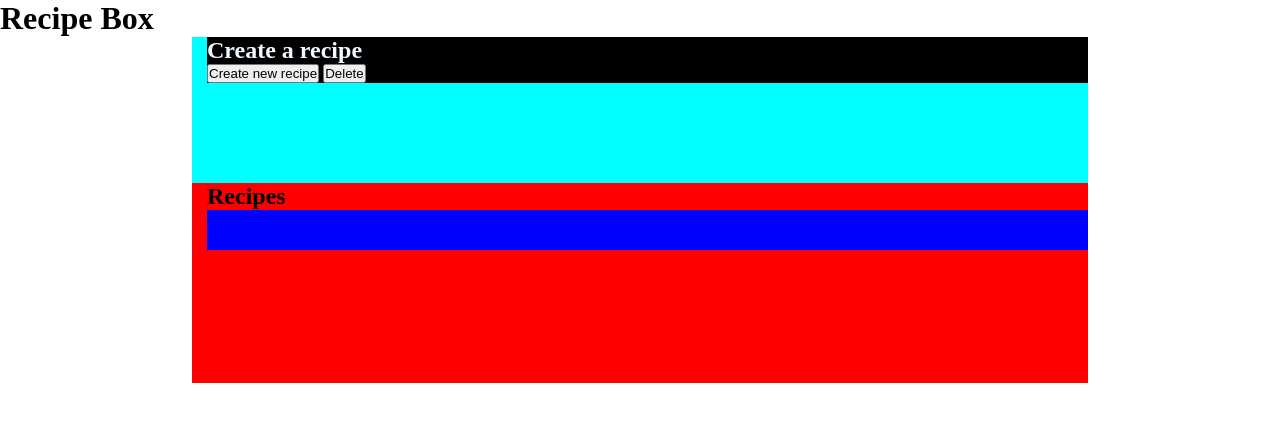
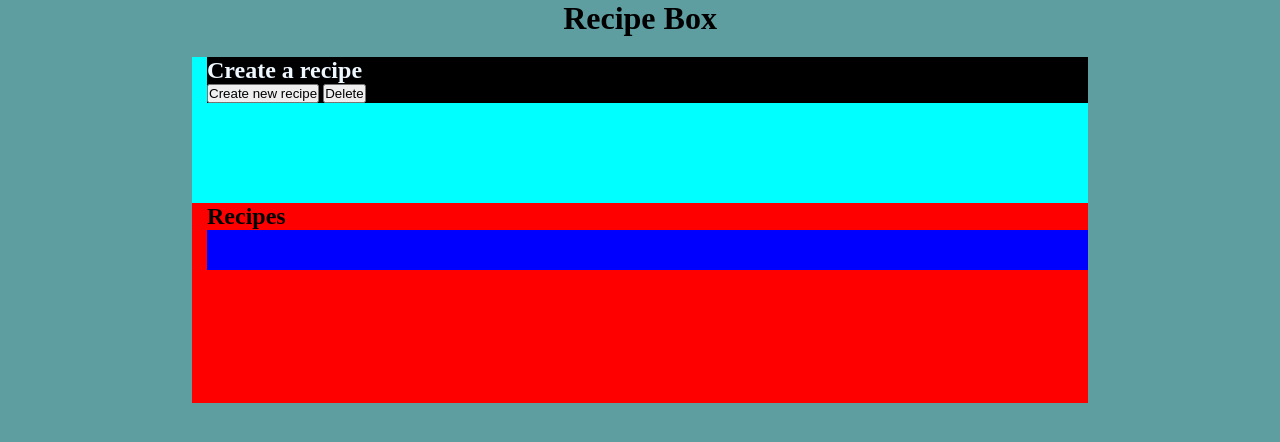
Before and after one commit to OleksandrDubrovskyi/FreeCodeCamp, a web app: file F.E.Advanced/RecipeBox/recipebox.html in a window 1280 px wide. Shown: the top 442 px of the page. Run offline with its HTML, style and script files only (its server is not run), Linux system fonts and the light colour scheme.

Commit message:
Small CSS additions

```diff
--- a/F.E.Advanced/RecipeBox/css/recipebox.css
+++ b/F.E.Advanced/RecipeBox/css/recipebox.css
@@ -2,6 +2,17 @@
   box-sizing: border-box;
   padding: 0;
   margin: 0;
+}
+
+body {
+  display: flex;
+  flex-direction: column;
+  align-items: center;
+  background-color: cadetblue;
+}
+
+body h1 {
+  margin-bottom: 20px;
 }
 
 #name {
@@ -40,6 +51,8 @@
   height: 100px;
 }
 
+/* Modal styles */
+
 .modal {
   display: none;
 }
@@ -68,7 +81,12 @@
   right: 20%;
   left: 20%;
   padding: 2em 3em;
-  background-color: white;
+  background-color: blue;
+  border-radius: 10px;
+  color: white;
+  display: flex;
+  flex-direction: column;
+  align-items: center;
   overflow: auto;
 }
 
```
